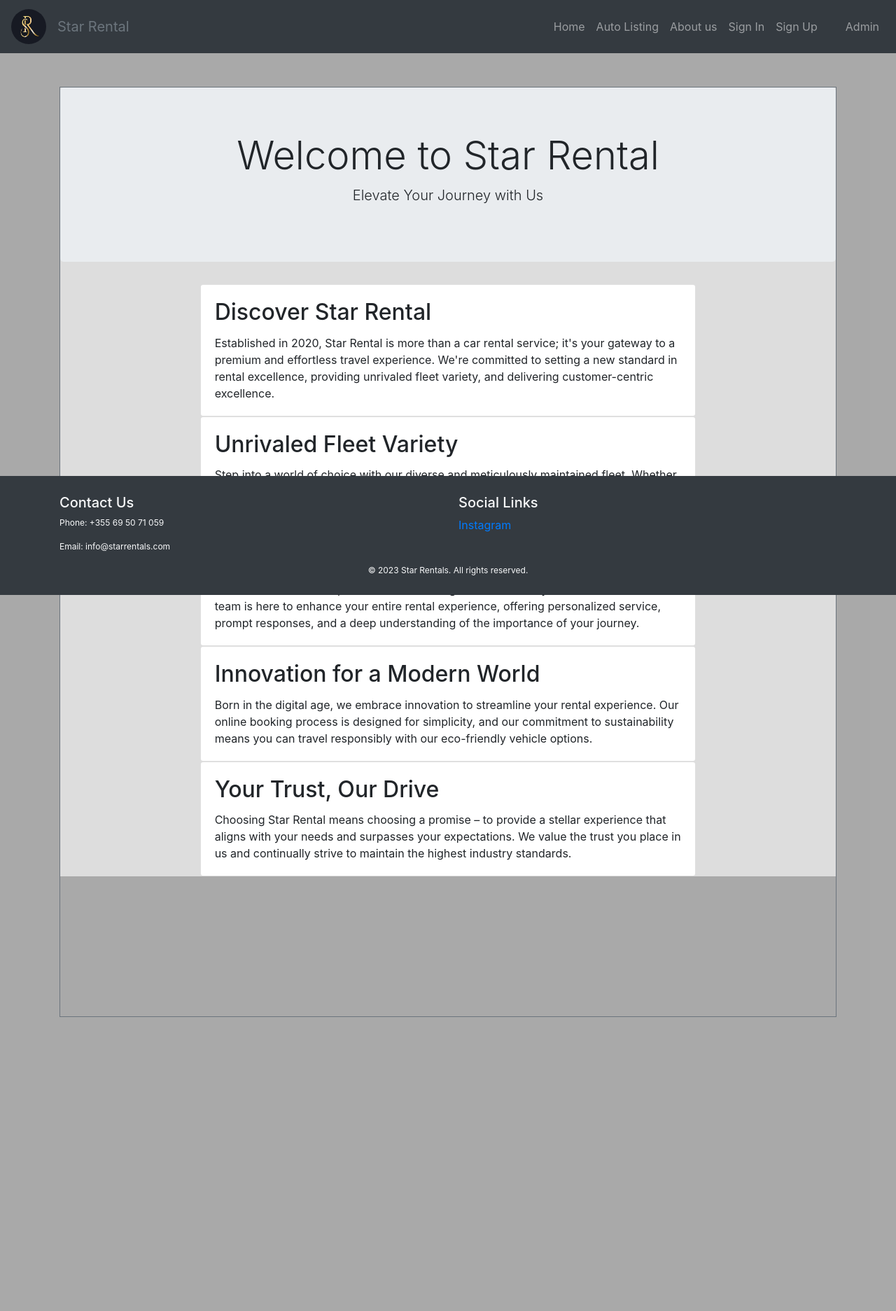
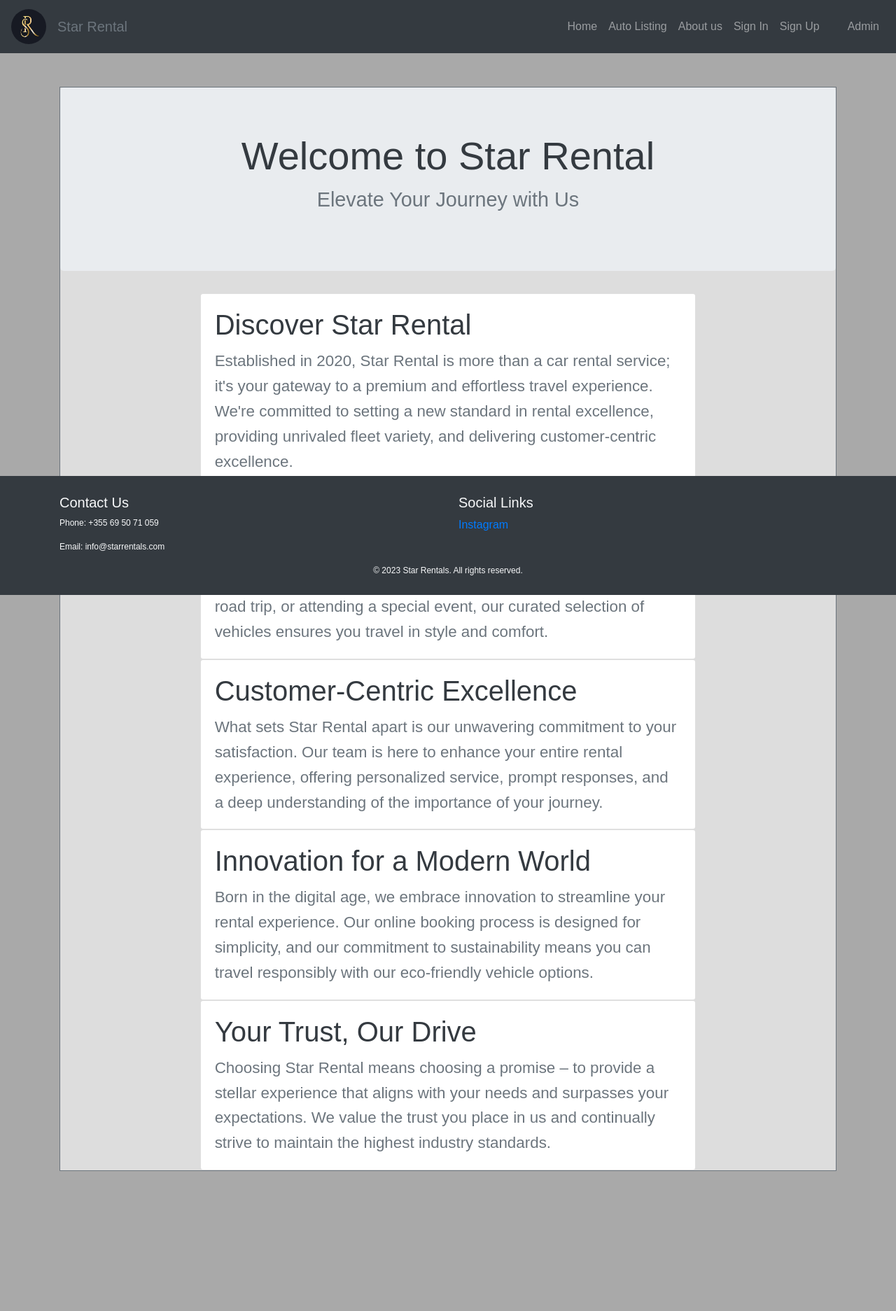
Before and after one commit to TediMihali/StarRentalCode, a Django app: template car_rental_project/rental/templates/about_us.html in a window 1280 px wide. Shown: the whole page at 70% size. Before the commit the page ends 1453 px from the top, so only its background shows below. Run offline with Django 3.2, Linux system fonts and the light colour scheme; the template is opened without the code that fills it, so the values that code supplies are empty; some libraries are stand-ins or nearby versions.

Commit message:
dori news

```diff
--- a/car_rental_project/rental/templates/about_us.html
+++ b/car_rental_project/rental/templates/about_us.html
@@ -2,7 +2,7 @@
 {% block content %}
 <div class="container mt-20">
     <div class="border border-secondary mt-5">
-    <div class="justify-content-md-center " style="background-color:#DDDDDD">
+        <div class="justify-content-md-center" style="background-color:#DDDDDD">
             <!-- Jumbotron with main content -->
             <div class="jumbotron text-center">
                 <h1 class="display-4">Welcome to Star Rental</h1>
@@ -47,11 +47,14 @@
                                 <p class="card-text">Choosing Star Rental means choosing a promise – to provide a stellar experience that aligns with your needs and surpasses your expectations. We value the trust you place in us and continually strive to maintain the highest industry standards.</p>
                             </div>
                         </div>
-</div>
- </div>
-</div>
-</div>
+                    </div> <!-- Close col-lg-8 offset-lg-2 -->
+                </div> <!-- Close row -->
+            </div> <!-- Close container -->
+        </div> <!-- Close justify-content-md-center -->
+    </div> <!-- Close border border-secondary mt-5 -->
+</div> <!-- Close container mt-20 -->
+
 <div class="footer-place" style="margin-top: 200px">
     {% include 'footer.html' %}
 </div>
-{%endblock%}
+{% endblock %}
--- /dev/null
+++ b/car_rental_project/static/css/aboutus.css
@@ -0,0 +1,33 @@
+body {
+  font-family: 'Arial', sans-serif;
+  background-color: #f8f9fa;
+  color: #495057;
+}
+
+.card-title {
+  color: #343a40;
+  font-size: 2.5em;
+  margin-bottom: 10px;
+}
+
+.card-text {
+  color: #6c757d;
+  font-size: 1.4em;
+  line-height: 1.6;
+}
+
+.jumbotron h1 {
+  font-size: 3.5em;
+  color: #343a40;
+}
+
+.jumbotron p {
+  font-size: 1.8em;
+  color: #6c757d;
+}
+
+.footer-place {
+  margin-top: 200px;
+}
+
+/* Add any additional styles you may need */
--- a/car_rental_project/templates/base.html
+++ b/car_rental_project/templates/base.html
@@ -9,6 +9,7 @@
     <link rel="stylesheet" href="https://stackpath.bootstrapcdn.com/bootstrap/4.3.1/css/bootstrap.min.css"
           integrity="sha384-ggOyR0iXCbMQv3Xipma34MD+dH/1fQ784/j6cY/iJTQUOhcWr7x9JvoRxT2MZw1T" crossorigin="anonymous">
     <link rel="stylesheet" href={% static "css/base.css" %}>
+    <link rel="stylesheet" href={% static "css/aboutus.css" %}>
 </head>
 <body>
 
```
Lines whose indentation alone changed are shown as unchanged.
